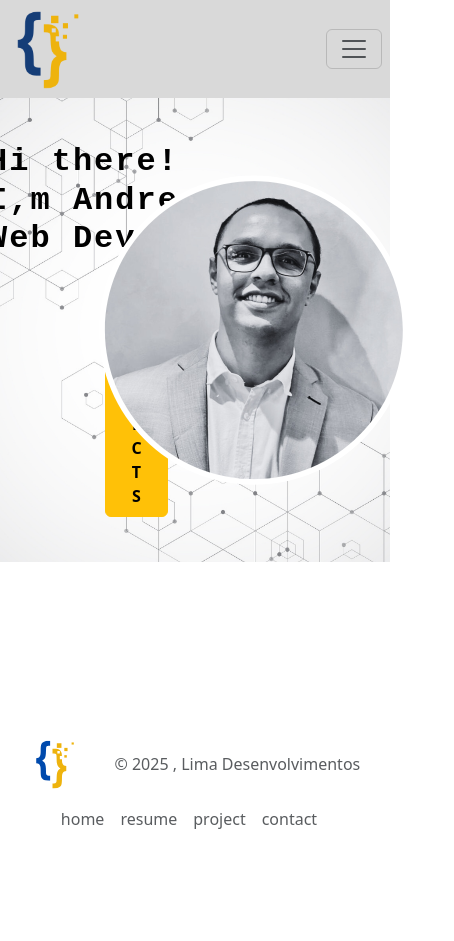
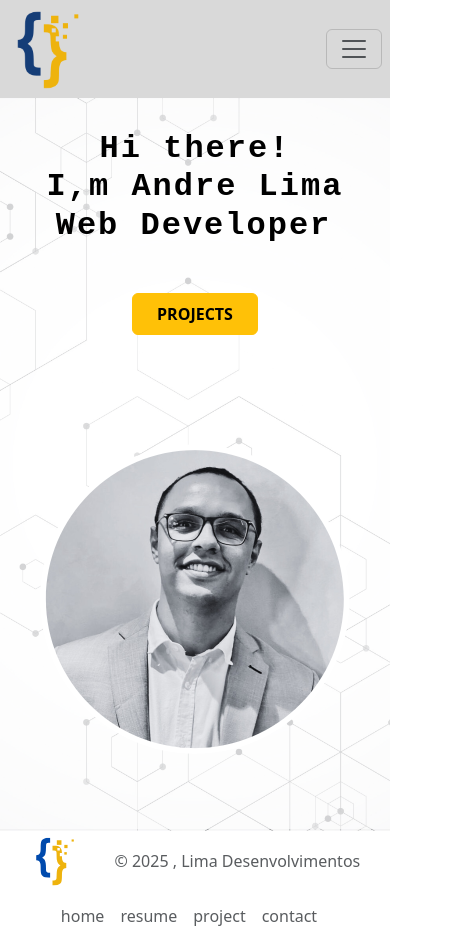
Before and after one commit to andreluislima/portfolio_andrelima, an Angular app in the folder projeto/: page /#/home in a window 390 px wide. Shown: the whole page, 454 px wide, since content can reach past the window. Before the commit the page ends 844 px from the top, so only its background shows below. Built offline with nearby package versions, Linux system fonts and the light colour scheme; what @primeng/themes, primeng would draw is missing.

Commit message:
feat: corrigir erro na responsividade

```diff
--- a/projeto/src/app/components/navbar/navbar.component.scss
+++ b/projeto/src/app/components/navbar/navbar.component.scss
@@ -3,6 +3,7 @@
 .navbar{
     // border: 2px solid red;
     background-color: #d9d9d9;
+
 
     ul{
 
--- a/projeto/src/app/pages/index/index.component.scss
+++ b/projeto/src/app/pages/index/index.component.scss
@@ -3,7 +3,7 @@
     display: flex;
     justify-content: center;
     align-items: center;
-    background-image: url("../../../assets/banner_index_2.png");
+    background-image: url("../../../assets/banner_index_3.svg");
     // background-color: red;
     background-size: cover;
     background-repeat: no-repeat;
@@ -12,14 +12,18 @@
     // height: 100vh; // ou um valor fixo desejado
     margin: 0;
     padding: 0;
+    flex-wrap: wrap;
+
   }
 
   .area-presentation {
     // background-color: blue;
+    flex: 1 1 300px;
     width: 30%;
     display: flex;
     justify-content: center;
     align-items: center;
+    text-align: center;
     padding: 2rem;
     color: white;
 
@@ -55,4 +59,6 @@
         50% { border-color: transparent }
       }
   }
+
+
 }
```
Also changed, not shown: projeto/src/assets/banner_index_3.svg (added).
